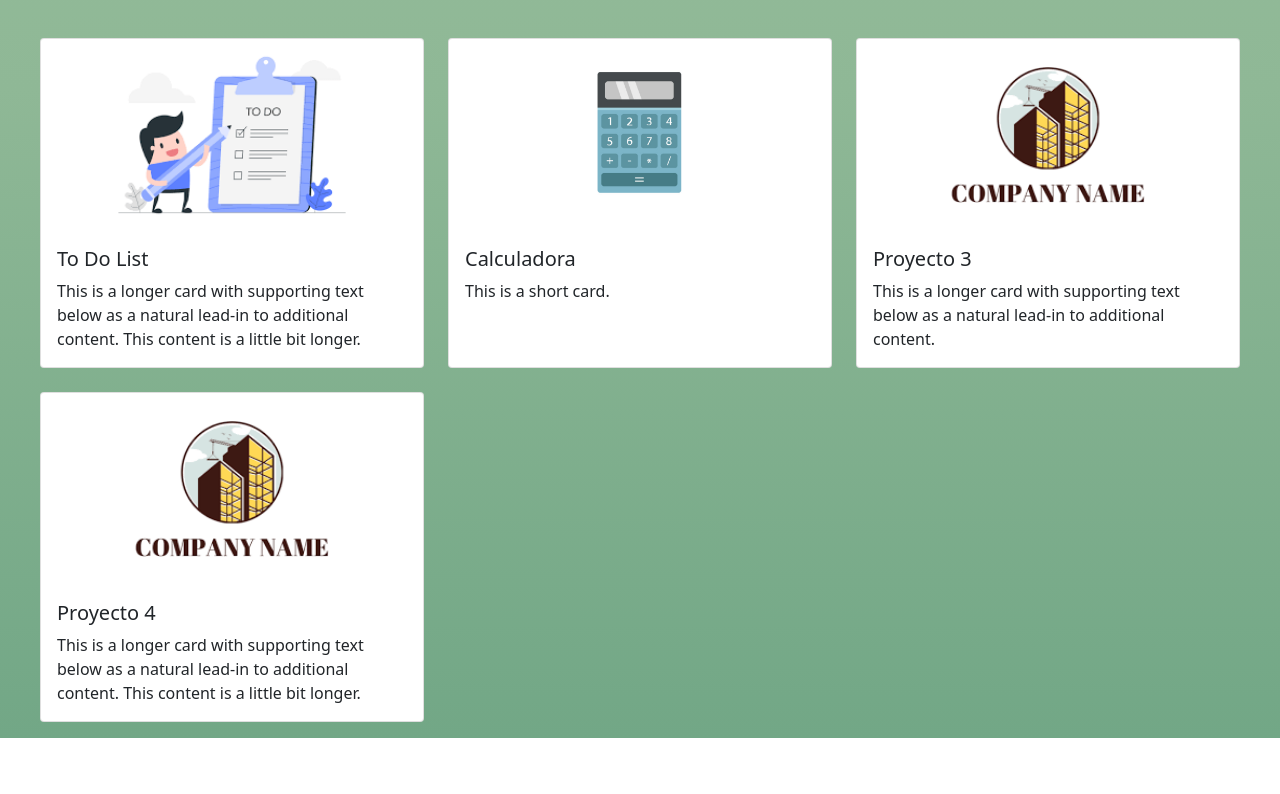
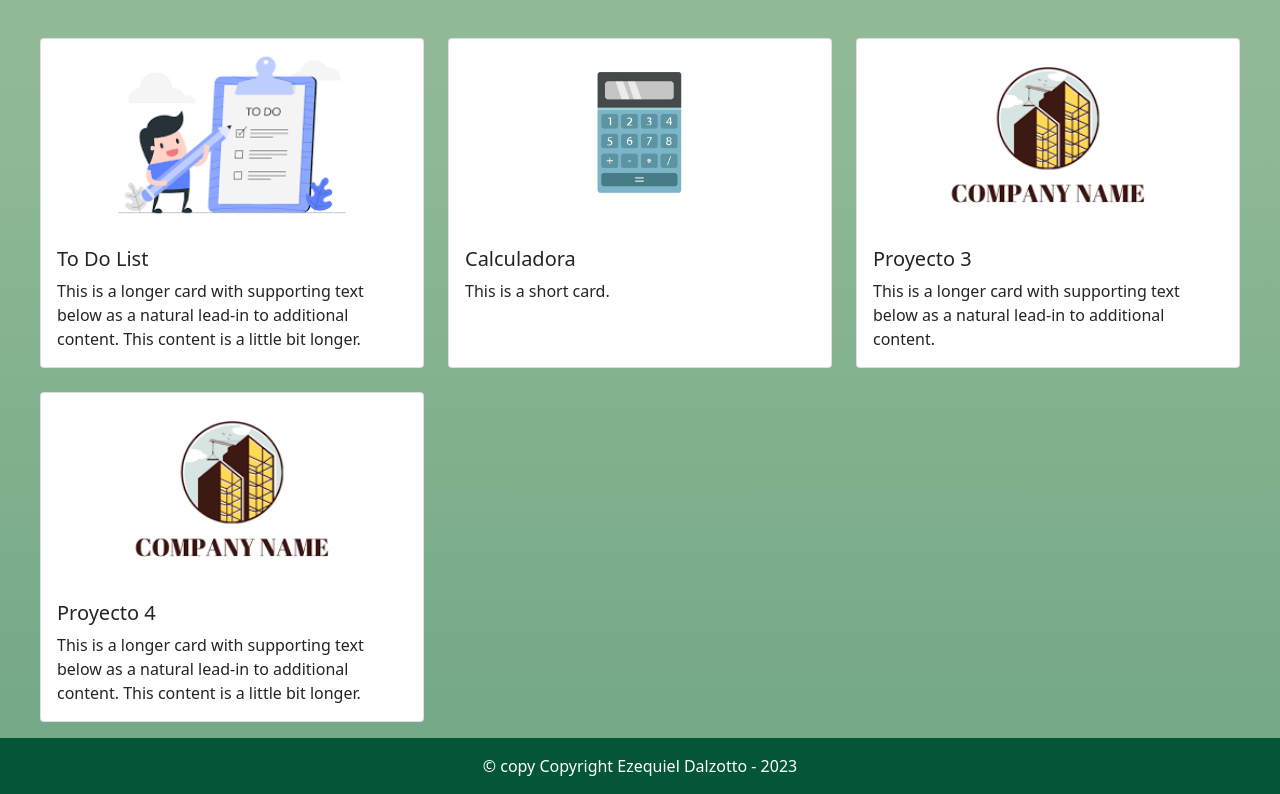
Before and after one commit to EzequielDalzotto/portfolio-web-front-end, an Angular app: page / in a window 1280 px wide. Shown: the part 2509-3303 px from the top of the page. Before the commit the page ends 3247 px from the top, so only its background shows below. Built offline with nearby package versions, Linux system fonts and the light colour scheme.

Commit message:
footer component

```diff
--- a/src/app/app.component.html
+++ b/src/app/app.component.html
@@ -1,2 +1,3 @@
 <app-header></app-header>
 <router-outlet></router-outlet>
+<app-footer></app-footer>
--- a/src/app/app.module.ts
+++ b/src/app/app.module.ts
@@ -12,6 +12,7 @@ import { EducationComponent } from './components/education/education.component';
 import { CertificatesComponent } from './components/certificates/certificates.component';
 import { SkillsComponent } from './components/skills/skills.component';
 import { ProjectsComponent } from './components/projects/projects.component';
+import { FooterComponent } from './components/footer/footer.component';
 
 @NgModule({
   declarations: [
@@ -24,7 +25,8 @@ import { ProjectsComponent } from './components/projects/projects.component';
     EducationComponent,
     CertificatesComponent,
     SkillsComponent,
-    ProjectsComponent
+    ProjectsComponent,
+    FooterComponent
   ],
   imports: [
     BrowserModule,
--- /dev/null
+++ b/src/app/components/footer/footer.component.html
@@ -0,0 +1,5 @@
+<footer class=" fotdash bg-custom text-center text-white text-lg-start mt-0 mb-0 p">
+    <div class="text-center p-3 footer mt-0 mb-0" >
+      © copy Copyright Ezequiel Dalzotto - 2023
+    </div>
+  </footer>
```
Also changed, not shown: src/app/components/footer/footer.component.ts (added, +10 -0 lines), src/app/components/footer/footer.component.css (added), 1 other file (tests, documents, lock files or other folders).
